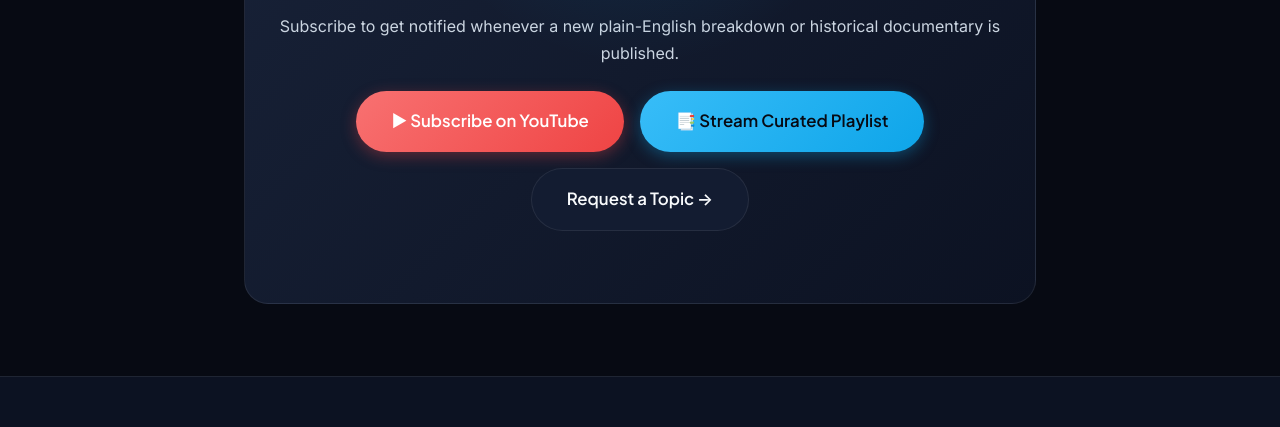
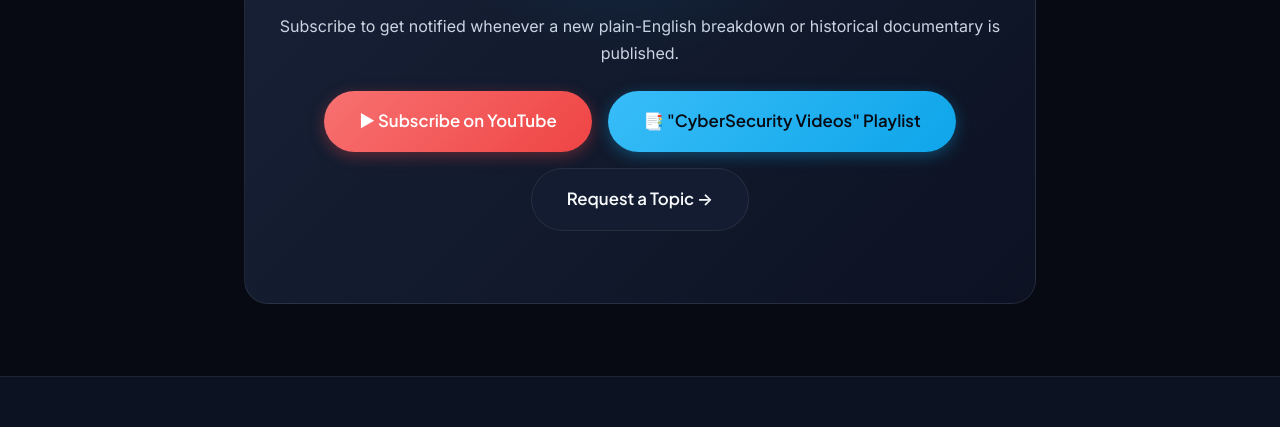
Before and after one commit to williash-code/cybersecurityjoe, a website: page videos.html in a window 1280 px wide. Shown: the part 2996-3423 px from the top of the page. Drawn offline with Linux system fonts and the light colour scheme.

Commit message:
Update curated playlist button label to 'CyberSecurity Videos' Playlist

```diff
--- a/videos.html
+++ b/videos.html
@@ -140,7 +140,7 @@
             <span>▶ Subscribe on YouTube</span>
           </a>
           <a href="https://www.youtube.com/watch_videos?video_ids=IT6-5ZbabVg,2QwMv0_Rkec,xYfiOnufBSk,GSIDS_lvRv4,R9K151q1Uik" target="_blank" rel="noopener noreferrer" class="btn btn-primary btn-lg">
-            <span>📑 Stream Curated Playlist</span>
+            <span>📑 "CyberSecurity Videos" Playlist</span>
           </a>
           <a href="contact.html" class="btn btn-secondary btn-lg">Request a Topic →</a>
         </div>
```
